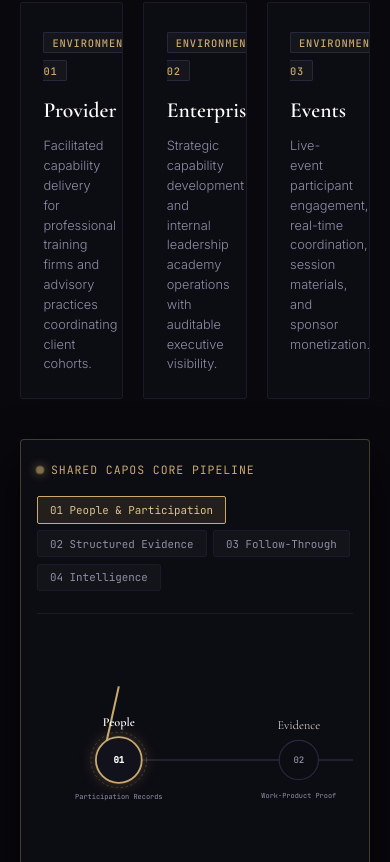
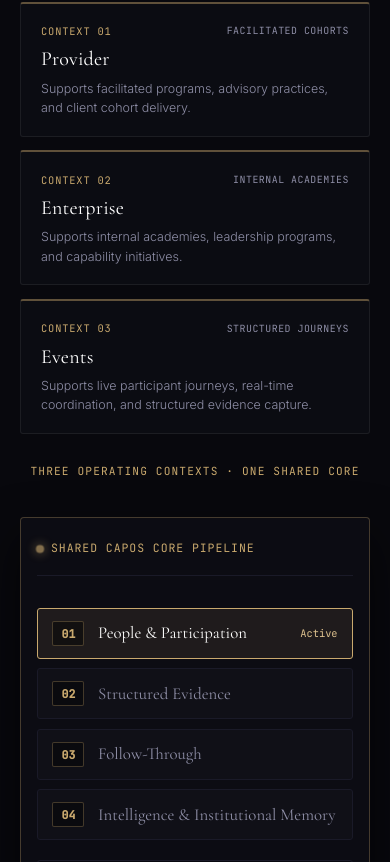
Before and after one commit to ferasb77/Enable-My-Growth, a Next.js app: page / in a window 390 px wide. Shown: the part 6222-7084 px from the top of the page. Built offline with nearby package versions, Linux system fonts and the light colour scheme.

Commit message:
refactor(tech): refine CapOS showcase flow

```diff
--- a/src/components/technology/CapOSShowcase.tsx
+++ b/src/components/technology/CapOSShowcase.tsx
@@ -63,37 +63,47 @@ export function CapOSShowcase() {
           </p>
         </div>
 
-        {/* 3 Distinct Operating Environments Overview */}
-        <div style={{ display: 'grid', gridTemplateColumns: 'repeat(3, 1fr)', gap: '1.25rem', marginBottom: '2.5rem' }}>
-          <div className="pipeline-card spotlight-card" style={{ padding: '1.5rem 1.4rem' }}>
-            <span className="tech-meta-tag" style={{ color: 'var(--gold)' }}>Environment 01</span>
-            <h3 style={{ fontFamily: "'Cormorant Garamond', Georgia, serif", fontSize: '1.35rem', color: '#fff', margin: '0.6rem 0 0.4rem' }}>
-              Provider
-            </h3>
-            <p style={{ fontSize: '0.8rem', color: 'var(--muted)', lineHeight: '1.55', margin: 0 }}>
-              Facilitated capability delivery for professional training firms and advisory practices coordinating client cohorts.
+        {/* 3 Distinct Operating Environments Overview: Architectural entry points */}
+        <div className="capos-environments-band">
+          <div className="capos-env-entry">
+            <div className="capos-env-meta">
+              <span className="capos-env-num">Context 01</span>
+              <span className="capos-env-role">Facilitated Cohorts</span>
+            </div>
+            <h3 className="capos-env-title">Provider</h3>
+            <p className="capos-env-desc">
+              Supports facilitated programs, advisory practices, and client cohort delivery.
             </p>
           </div>
 
-          <div className="pipeline-card spotlight-card" style={{ padding: '1.5rem 1.4rem' }}>
-            <span className="tech-meta-tag" style={{ color: 'var(--gold)' }}>Environment 02</span>
-            <h3 style={{ fontFamily: "'Cormorant Garamond', Georgia, serif", fontSize: '1.35rem', color: '#fff', margin: '0.6rem 0 0.4rem' }}>
-              Enterprise
-            </h3>
-            <p style={{ fontSize: '0.8rem', color: 'var(--muted)', lineHeight: '1.55', margin: 0 }}>
-              Strategic capability development and internal leadership academy operations with auditable executive visibility.
+          <div className="capos-env-entry">
+            <div className="capos-env-meta">
+              <span className="capos-env-num">Context 02</span>
+              <span className="capos-env-role">Internal Academies</span>
+            </div>
+            <h3 className="capos-env-title">Enterprise</h3>
+            <p className="capos-env-desc">
+              Supports internal academies, leadership programs, and capability initiatives.
             </p>
           </div>
 
-          <div className="pipeline-card spotlight-card" style={{ padding: '1.5rem 1.4rem' }}>
-            <span className="tech-meta-tag" style={{ color: 'var(--gold)' }}>Environment 03</span>
-            <h3 style={{ fontFamily: "'Cormorant Garamond', Georgia, serif", fontSize: '1.35rem', color: '#fff', margin: '0.6rem 0 0.4rem' }}>
-              Events
-            </h3>
-            <p style={{ fontSize: '0.8rem', color: 'var(--muted)', lineHeight: '1.55', margin: 0 }}>
-              Live-event participant engagement, real-time coordination, session materials, and sponsor monetization.
+          <div className="capos-env-entry">
+            <div className="capos-env-meta">
+              <span className="capos-env-num">Context 03</span>
+              <span className="capos-env-role">Structured Journeys</span>
+            </div>
+            <h3 className="capos-env-title">Events</h3>
+            <p className="capos-env-desc">
+              Supports live participant journeys, real-time coordination, and structured evidence capture.
             </p>
           </div>
+        </div>
+
+        {/* Central Architectural Connector */}
+        <div className="capos-environments-connector">
+          <span className="capos-connector-rule" />
+          <span className="capos-connector-text">Three operating contexts · one shared core</span>
+          <span className="capos-connector-rule" />
         </div>
 
         {/* Shared CapOS Core Interactive Flow */}
@@ -103,6 +113,7 @@ export function CapOSShowcase() {
               <span className="tech-dot-pulse" />
               <span>Shared CapOS Core Pipeline</span>
             </div>
+            {/* Desktop Step Buttons */}
             <div className="capos-step-indicators" aria-label="Capability flow steps">
               {([1, 2, 3, 4] as const).map((step) => (
                 <button
@@ -114,13 +125,36 @@ export function CapOSShowcase() {
                   {step === 1 && '01 People & Participation'}
                   {step === 2 && '02 Structured Evidence'}
                   {step === 3 && '03 Follow-Through'}
-                  {step === 4 && '04 Intelligence'}
+                  {step === 4 && '04 Intelligence & Memory'}
                 </button>
               ))}
             </div>
           </div>
 
-          {/* Dynamic SVG Pipeline Graphic */}
+          {/* Mobile Vertical Stepper (renders only on mobile/tablet) */}
+          <div className="capos-mobile-stepper" aria-label="Mobile pipeline steps">
+            {([1, 2, 3, 4] as const).map((step) => {
+              const stepData = caposSteps[step];
+              const stepLabel =
+                step === 1 ? 'People & Participation' :
+                step === 2 ? 'Structured Evidence' :
+                step === 3 ? 'Follow-Through' : 'Intelligence & Institutional Memory';
+              return (
+                <button
+                  key={step}
+                  type="button"
+                  className={'capos-mobile-step-item' + (activeStep === step ? ' active' : '')}
+                  onClick={() => setActiveStep(step)}
+                >
+                  <span className="capos-mobile-step-num">0{step}</span>
+                  <span className="capos-mobile-step-title">{stepLabel}</span>
+                  {activeStep === step && <span className="capos-mobile-step-status">Active</span>}
+                </button>
+              );
+            })}
+          </div>
+
+          {/* Dynamic SVG Pipeline Graphic (Desktop/Large Screens) */}
           <div className="capos-pipeline-graphic">
             <svg className="capos-svg" viewBox="0 0 880 180" fill="none" xmlns="http://www.w3.org/2000/svg">
               {/* Connecting Backplane Track */}
--- a/style.css
+++ b/style.css
@@ -2188,6 +2188,94 @@ footer {
   background: #08080d;
 }
 
+/* ── SECTION 4: CAPOS SHOWCASE ── */
+.capos-environments-band {
+  display: grid;
+  grid-template-columns: repeat(3, 1fr);
+  gap: 1.25rem;
+  margin-bottom: 2.25rem;
+}
+
+.capos-env-entry {
+  background: rgba(14, 15, 23, 0.6);
+  border: 1px solid rgba(255, 255, 255, 0.07);
+  border-top: 2px solid rgba(201, 169, 110, 0.45);
+  border-radius: 3px;
+  padding: 1.15rem 1.25rem;
+  position: relative;
+  transition: border-color 0.25s ease, background-color 0.25s ease;
+}
+
+.capos-env-entry:hover {
+  border-color: rgba(201, 169, 110, 0.35);
+  border-top-color: var(--tech-gold);
+  background: rgba(18, 19, 30, 0.75);
+}
+
+.capos-env-meta {
+  display: flex;
+  align-items: center;
+  justify-content: space-between;
+  margin-bottom: 0.45rem;
+}
+
+.capos-env-num {
+  font-family: 'JetBrains Mono', monospace;
+  font-size: 0.65rem;
+  color: var(--tech-gold);
+  letter-spacing: 0.08em;
+  text-transform: uppercase;
+}
+
+.capos-env-role {
+  font-family: 'JetBrains Mono', monospace;
+  font-size: 0.62rem;
+  color: var(--tech-text-muted);
+  letter-spacing: 0.05em;
+  text-transform: uppercase;
+}
+
+.capos-env-title {
+  font-family: 'Cormorant Garamond', Georgia, serif;
+  font-size: 1.25rem;
+  font-weight: 500;
+  color: #ffffff;
+  line-height: 1.2;
+  margin: 0 0 0.45rem 0;
+  letter-spacing: 0.01em;
+}
+
+.capos-env-desc {
+  font-size: 0.78rem;
+  color: var(--tech-text-muted);
+  line-height: 1.55;
+  margin: 0;
+}
+
+.capos-environments-connector {
+  display: flex;
+  align-items: center;
+  justify-content: center;
+  gap: 1rem;
+  max-width: 640px;
+  margin: 0 auto 2.25rem;
+}
+
+.capos-connector-rule {
+  flex: 1;
+  height: 1px;
+  background: linear-gradient(90deg, transparent, rgba(201, 169, 110, 0.25), transparent);
+}
+
+.capos-connector-text {
+  font-family: 'JetBrains Mono', monospace;
+  font-size: 0.7rem;
+  color: var(--tech-gold);
+  letter-spacing: 0.1em;
+  text-transform: uppercase;
+  white-space: nowrap;
+}
+
 .capos-interactive-wrapper {
   max-width: 960px;
   margin: 0 auto;
@@ -2249,16 +2337,17 @@ footer {
   color: var(--tech-gold-bright);
 }
 
+/* Desktop Graphic */
 .capos-pipeline-graphic {
   width: 100%;
-  overflow-x: auto;
-  padding: 1.5rem 0;
+  padding: 1.25rem 0;
+  display: block;
 }
 
 .capos-svg {
   width: 100%;
-  min-width: 720px;
-  height: 180px;
+  height: 170px;
+  display: block;
 }
 
 .capos-progress-line {
@@ -2278,6 +2367,61 @@ footer {
   stroke: var(--tech-gold);
   stroke-width: 2.2;
   filter: drop-shadow(0 0 10px rgba(201, 169, 110, 0.3));
+}
+
+/* Mobile Vertical Pipeline Stepper (hidden on desktop) */
+.capos-mobile-stepper {
+  display: none;
+  flex-direction: column;
+  gap: 0.6rem;
+  margin: 0.5rem 0 1.25rem;
+}
+
+.capos-mobile-step-item {
+  display: flex;
+  align-items: center;
+  gap: 0.85rem;
+  width: 100%;
+  padding: 0.75rem 0.9rem;
+  background: rgba(255, 255, 255, 0.02);
+  border: 1px solid var(--tech-border);
+  border-radius: 3px;
+  color: var(--tech-text-muted);
+  cursor: pointer;
+  text-align: left;
+  transition: all 0.2s ease;
+}
+
+.capos-mobile-step-item.active {
+  background: rgba(201, 169, 110, 0.1);
+  border-color: var(--tech-gold);
+  color: #ffffff;
+}
+
+.capos-mobile-step-num {
+  font-family: 'JetBrains Mono', monospace;
+  font-size: 0.72rem;
+  font-weight: 600;
+  color: var(--tech-gold);
+  padding: 0.25rem 0.45rem;
+  background: rgba(0, 0, 0, 0.4);
+  border: 1px solid rgba(201, 169, 110, 0.3);
+  border-radius: 2px;
+  min-width: 2rem;
+  text-align: center;
+}
+
+.capos-mobile-step-title {
+  font-family: 'Cormorant Garamond', Georgia, serif;
+  font-size: 1.05rem;
+  line-height: 1.2;
+  flex: 1;
+}
+
+.capos-mobile-step-status {
+  font-family: 'JetBrains Mono', monospace;
+  font-size: 0.65rem;
+  color: var(--tech-gold-bright);
 }
 
 .capos-step-card-active {
@@ -2332,7 +2476,7 @@ footer {
 .capos-metric-val {
   display: block;
   font-family: 'JetBrains Mono', monospace;
-  font-size: 1.2rem;
+  font-size: 1.1rem;
   font-weight: 600;
   color: var(--tech-gold-bright);
 }
@@ -2344,6 +2488,61 @@ footer {
   letter-spacing: 0.05em;
   margin-top: 0.2rem;
   display: block;
+}
+
+/* Responsive adjustments for CapOS Showcase */
+@media (max-width: 860px) {
+  .capos-environments-band {
+    grid-template-columns: 1fr;
+    gap: 0.85rem;
+    margin-bottom: 1.75rem;
+  }
+
+  .capos-interactive-wrapper {
+    padding: 1.4rem 1.25rem;
+  }
+
+  .capos-pipeline-graphic {
+    display: none;
+  }
+
+  .capos-mobile-stepper {
+    display: flex;
+  }
+
+  .capos-step-indicators {
+    display: none;
+  }
+
+  .capos-step-card-active {
+    grid-template-columns: 1fr;
+    gap: 1.25rem;
+    padding: 1.25rem;
+    margin-top: 1rem;
+  }
+
+  .step-card-outcomes {
+    flex-direction: row;
+  }
+}
+
+@media (max-width: 520px) {
+  .step-card-outcomes {
+    flex-direction: column;
+    gap: 0.6rem;
+  }
+
+  .capos-metric-badge {
+    padding: 0.6rem 0.8rem;
+    text-align: left;
+    display: flex;
+    justify-content: space-between;
+    align-items: center;
+  }
+
+  .capos-metric-lbl {
+    margin-top: 0;
+  }
 }
 
 /* ── SECTION 5: AI THINKING STUDIO DELIBERATION TREE ── */
```
Also changed, not shown: tech.html (+1 -1 lines).
